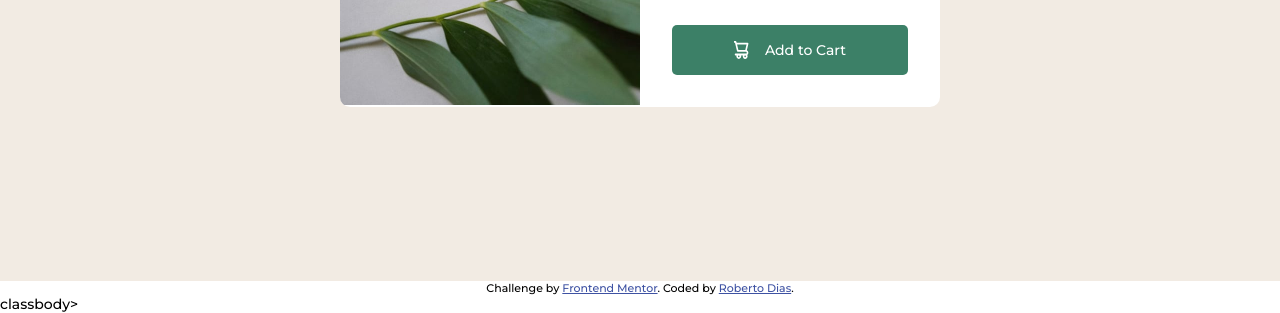
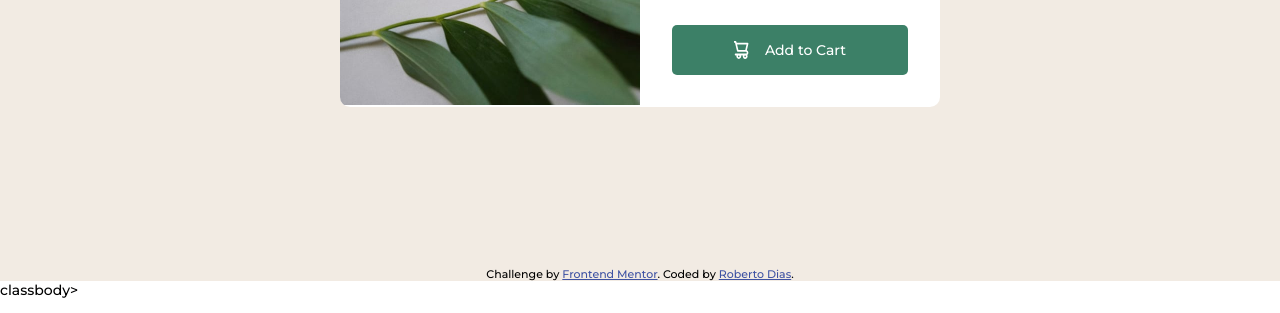
Before and after one commit to bebetodias/Product-preview-card-component, a plain HTML site: page index.html in a window 1280 px wide. Shown: the part 519-832 px from the top of the page. Drawn offline with Linux system fonts and the light colour scheme.

Commit message:
Update attribution position

```diff
--- a/css/style.css
+++ b/css/style.css
@@ -110,6 +110,9 @@
 .attribution {
   font-size: 11px;
   text-align: center;
+  position: absolute;
+  bottom: 0;
+  width: 100%;
 }
 .attribution a {
   color: hsl(228, 45%, 44%);
```
